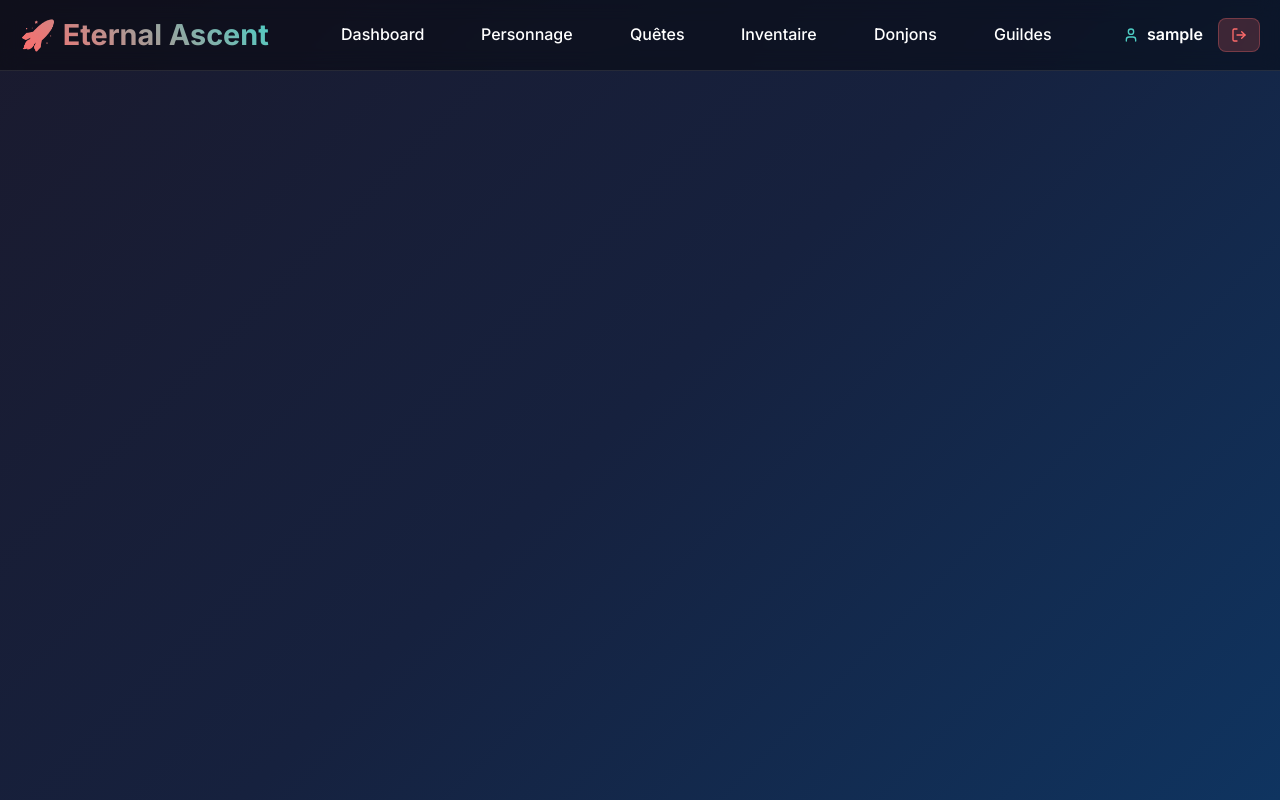
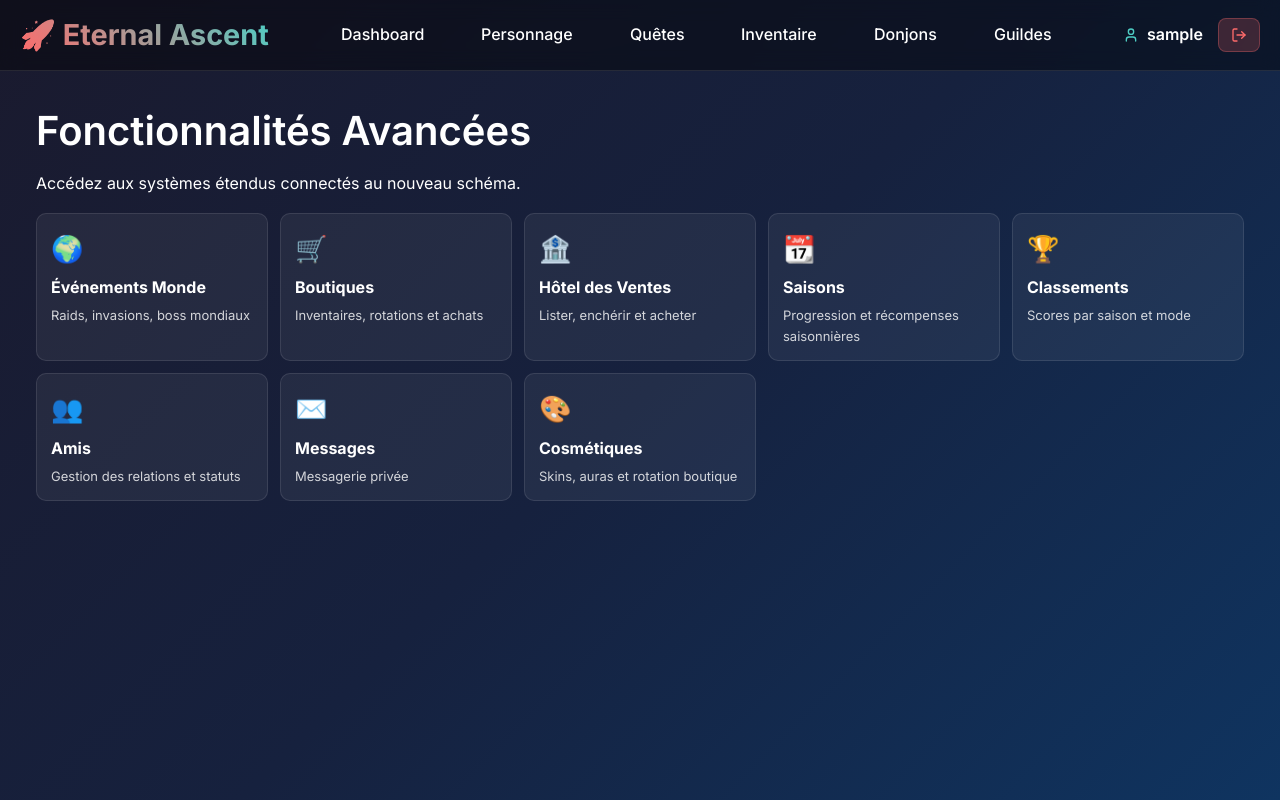
Before and after one commit to RyanDPC/Eternal-Ascent, a React (Create React App) app in the folder client/: page /advanced in a window 1280 px wide. Built offline with nearby package versions, Linux system fonts and the light colour scheme; sample sign-in values are in the browser's storage.

Commit message:
feat: Add AdvancedHub component and route
Adds a new page for advanced game features and integrates it into the app.

Co-authored-by: dzkrk6hdqs <dzkrk6hdqs@privaterelay.appleid.com>

```diff
--- a/client/src/App.js
+++ b/client/src/App.js
@@ -21,6 +21,7 @@ import Inventory from './components/inventory/Inventory.jsx';
 const Dungeons = lazy(() => import('./components/dungeons/Dungeons'));
 const GamePage = lazy(() => import('./components/game/GamePage'));
 const GuildSystem = lazy(() => import('./components/guilds/Guilds'));
+const AdvancedHub = lazy(() => import('./components/advanced/AdvancedHub.jsx'));
 
 function App() {
   const [isMobileNavOpen, setIsMobileNavOpen] = useState(false);
@@ -158,6 +159,11 @@ function App() {
                         <GuildSystem />
                       </ProtectedRoute>
                     } />
+                    <Route path="/advanced" element={
+                      <ProtectedRoute>
+                        <AdvancedHub />
+                      </ProtectedRoute>
+                    } />
                   </Routes>
                 </Suspense>
               </main>
--- /dev/null
+++ b/client/src/components/advanced/AdvancedHub.jsx
@@ -0,0 +1,38 @@
+import React from 'react';
+import { Link } from 'react-router-dom';
+
+const Card = ({ to, title, emoji, desc }) => (
+  <Link to={to} className="adv-card">
+    <div className="adv-emoji">{emoji}</div>
+    <div className="adv-title">{title}</div>
+    <div className="adv-desc">{desc}</div>
+  </Link>
+);
+
+export default function AdvancedHub() {
+  return (
+    <div className="advanced-hub">
+      <h1>Fonctionnalités Avancées</h1>
+      <p>Accédez aux systèmes étendus connectés au nouveau schéma.</p>
+      <div className="adv-grid">
+        <Card to="/world-events" title="Événements Monde" emoji="🌍" desc="Raids, invasions, boss mondiaux" />
+        <Card to="/shops" title="Boutiques" emoji="🛒" desc="Inventaires, rotations et achats" />
+        <Card to="/auctions" title="Hôtel des Ventes" emoji="🏦" desc="Lister, enchérir et acheter" />
+        <Card to="/seasons" title="Saisons" emoji="📆" desc="Progression et récompenses saisonnières" />
+        <Card to="/leaderboards" title="Classements" emoji="🏆" desc="Scores par saison et mode" />
+        <Card to="/friends" title="Amis" emoji="👥" desc="Gestion des relations et statuts" />
+        <Card to="/messages" title="Messages" emoji="✉️" desc="Messagerie privée" />
+        <Card to="/cosmetics" title="Cosmétiques" emoji="🎨" desc="Skins, auras et rotation boutique" />
+      </div>
+      <style>{`
+        .advanced-hub { padding: 16px; }
+        .adv-grid { display: grid; grid-template-columns: repeat(auto-fill,minmax(220px,1fr)); gap: 12px; }
+        .adv-card { background: rgba(255,255,255,0.06); border: 1px solid rgba(255,255,255,0.1); border-radius: 10px; padding: 14px; text-decoration: none; color: inherit; transition: transform .15s ease; }
+        .adv-card:hover { transform: translateY(-2px); }
+        .adv-emoji { font-size: 26px; }
+        .adv-title { font-weight: 700; margin-top: 6px; }
+        .adv-desc { opacity: .8; font-size: 13px; margin-top: 4px; }
+      `}</style>
+    </div>
+  );
+}
```
